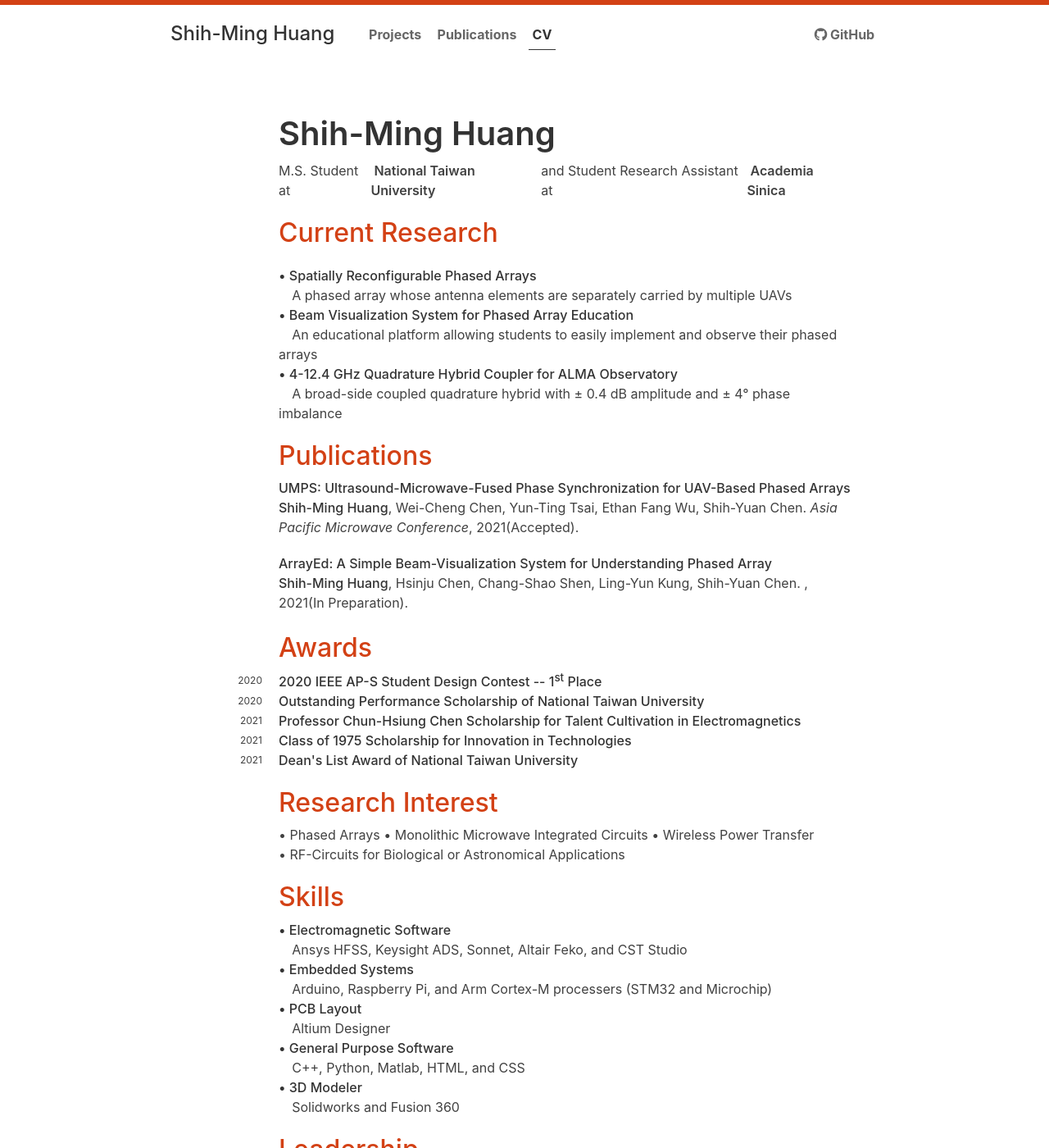
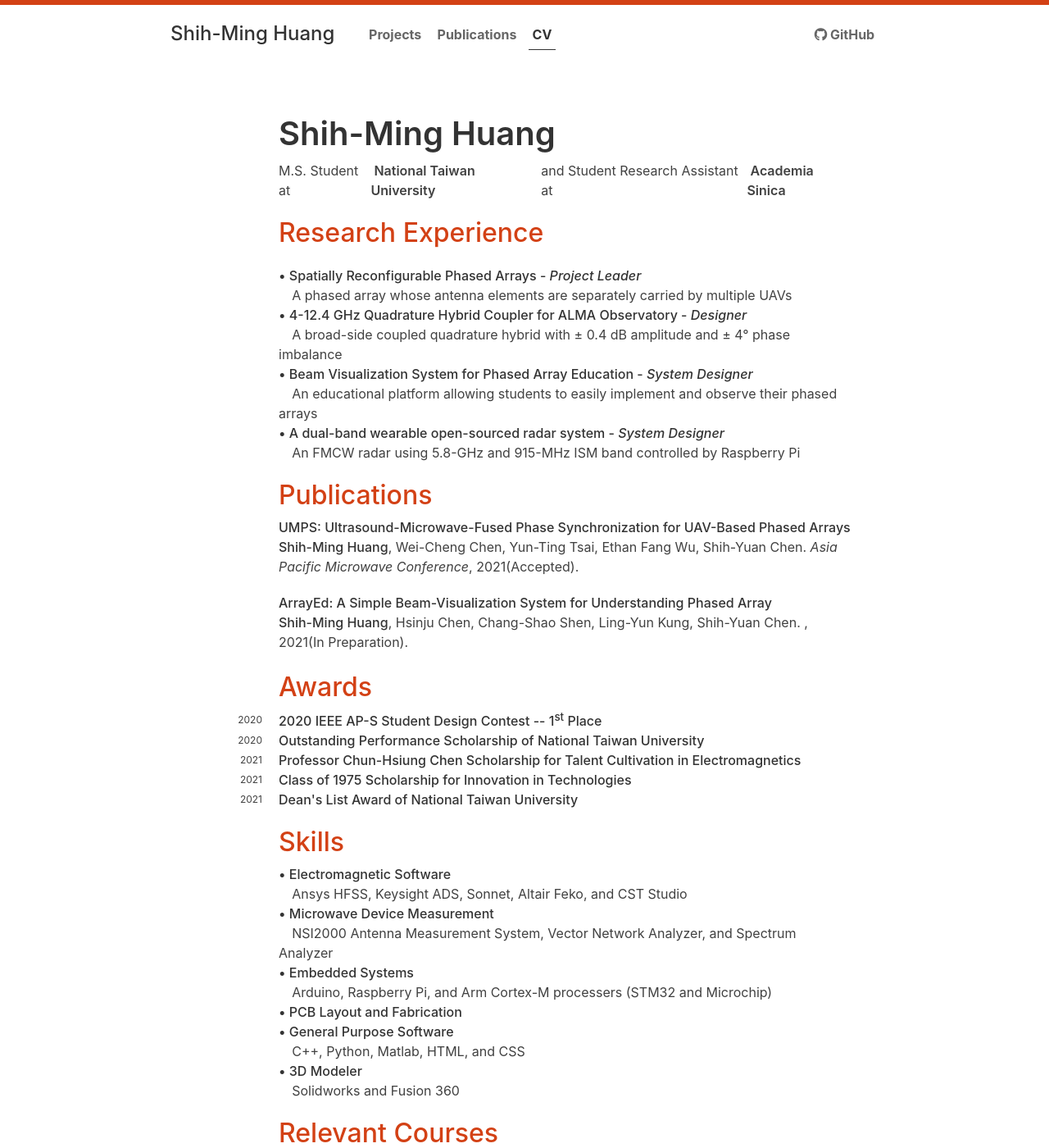
Before and after one commit to Shih-Ming/mypage, a Jekyll site: the page built from cv.html, in a window 1280 px wide and 1400 px high. Shown: the whole window at 82% size. Built offline with Jekyll 4.4.1, drawn with Linux system fonts in a browser that asks for light colours; some of the changed text lies outside the part shown.

Commit message:
update CV

```diff
--- a/cv.html
+++ b/cv.html
@@ -14,15 +14,17 @@ title: CV
   M.S. Student at<b>&nbsp<a href="https://www.ntu.edu.tw/english/">National Taiwan University</a>&nbsp</b>and Student Research Assistant at<b>&nbsp<a href="https://www.asiaa.sinica.edu.tw/">Academia Sinica</a></b>
 </div>
 
-<h2>Current Research</h2>
+<h2>Research Experience</h2>
 
 <p>
-<h3>&#x2022 Spatially Reconfigurable Phased Arrays</h3>
-<div>&#x2800 A phased array whose antenna elements are separately carried by multiple UAVs </div>
-<h3>&#x2022 Beam Visualization System for Phased Array Education</h3>
+<h3>&#x2022 Spatially Reconfigurable Phased Arrays - <i>Project Leader</i></h3>
+<div>&#x2800 A phased array whose antenna elements are separately carried by multiple UAVs</div>
+<h3>&#x2022 4-12.4 GHz Quadrature Hybrid Coupler for ALMA Observatory - <i>Designer</i></h3>
+<div>&#x2800 A broad-side coupled quadrature hybrid with &#xB1 0.4 dB amplitude and &#xB1 4&#x00B0 phase imbalance </div>
+<h3>&#x2022 Beam Visualization System for Phased Array Education - <i>System Designer</i></h3>
 <div>&#x2800 An educational platform allowing students to easily implement and observe their phased arrays</div>
-<h3>&#x2022 4-12.4 GHz Quadrature Hybrid Coupler for ALMA Observatory</h3>
-<div>&#x2800 A broad-side coupled quadrature hybrid with &#xB1 0.4 dB amplitude and &#xB1 4&#x00B0 phase imbalance </div>
+<h3>&#x2022 A dual-band wearable open-sourced radar system - <i>System Designer</i></h3>
+<div>&#x2800 An FMCW radar using 5.8-GHz and 915-MHz ISM band controlled by Raspberry Pi</div>
 </p>
 
 <h2>Publications</h2>
@@ -106,26 +108,53 @@ title: CV
 </article>
 {% endfor %}
 
+<h2>Skills</h2>
+<h3>&#x2022 Electromagnetic Software</h3>
+<div>&#x2800 Ansys HFSS, Keysight ADS, Sonnet, Altair Feko, and CST Studio</div>
+<h3>&#x2022 Microwave Device Measurement</h3>
+<div>&#x2800 NSI2000 Antenna Measurement System, Vector Network Analyzer, and Spectrum Analyzer</div>
+<h3>&#x2022 Embedded Systems</h3>
+<div>&#x2800 Arduino, Raspberry Pi, and Arm Cortex-M processers (STM32 and Microchip)</div>
+<h3>&#x2022 PCB Layout and Fabrication</h3>
+<h3>&#x2022 General Purpose Software</h3>
+<div>&#x2800 C++, Python, Matlab, HTML, and CSS</div>
+<h3>&#x2022 3D Modeler</h3>
+<div>&#x2800 Solidworks and Fusion 360</div>
+
+<h2>Relevant Courses</h2>
+  <h3>Electromagnetics</h3>
+    <div>
+      &#x2022 Electromagnetic Compatibility (A+)
+      &#x2022 Antenna (A+)
+      &#x2022 Numerical Method (A+) <br>
+      &#x2022 Theory of Microwave Circuits and Devices (A)
+      &#x2022 Electromagnetics Theories (A+) <br>
+      &#x2022 Lab on Electromagnetic Waves (A+)
+    </div>
+  <h3>Integrated Circuits</h3>
+    <div>
+      &#x2022 Microwave Monolithic Integrated Circuits (A+)
+      &#x2022 Power Amplifier (Studying)
+    </div>
+  <h3>Signal Processing</h3>
+    <div>
+      &#x2022 Advanced Digital Signal Processing (A+)
+    </div>
+  <h3>Others</h3>
+    <div>
+      &#x2022 Logic Your Way into Writing (A+)
+      &#x2022 Patent Opposition and Infringement (A+)
+    </div>
+
 <h2>Research Interest</h2>
 
 <p>
 &#x2022 Phased Arrays
-&#x2022 Monolithic Microwave Integrated Circuits
-&#x2022 Wireless Power Transfer <br>
+&#x2022 Metamaterials
+&#x2022 Monolithic Microwave Integrated Circuits<br>
+&#x2022 Wireless Power Transfer
 &#x2022 RF-Circuits for Biological or Astronomical Applications
 </p>
-
-<h2>Skills</h2>
-<h3>&#x2022 Electromagnetic Software</h3>
-<div>&#x2800 Ansys HFSS, Keysight ADS, Sonnet, Altair Feko, and CST Studio</div>
-<h3>&#x2022 Embedded Systems</h3>
-<div>&#x2800 Arduino, Raspberry Pi, and Arm Cortex-M processers (STM32 and Microchip)</div>
-<h3>&#x2022 PCB Layout</h3>
-<div>&#x2800 Altium Designer</div>
-<h3>&#x2022 General Purpose Software</h3>
-<div>&#x2800 C++, Python, Matlab, HTML, and CSS</div>
-<h3>&#x2022 3D Modeler</h3>
-<div>&#x2800 Solidworks and Fusion 360</div>
 
 <h2>Leadership</h2>
 {% for act in site.data.activities %}
```
